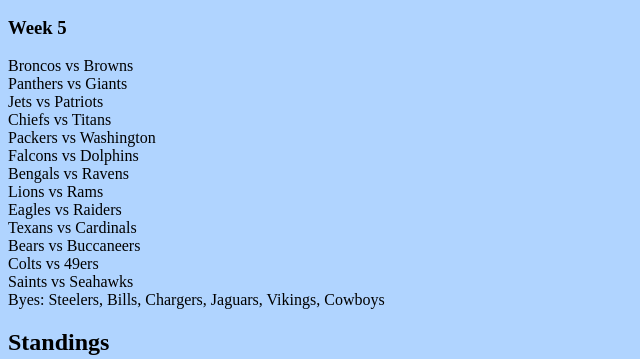
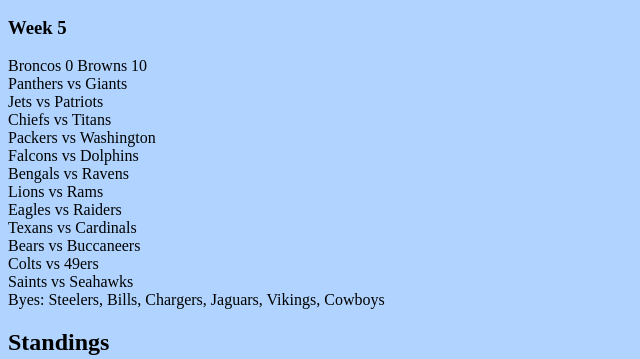
Before and after one commit to moojoohoo/moojoohoo.github.io, a plain HTML site: page index.html in a window 1280 px wide. Shown: the part 231-590 px from the top of the page, 0-640 px from the left. Drawn offline with Linux system fonts and the light colour scheme.

Commit message:
Update index.html

```diff
--- a/index.html
+++ b/index.html
@@ -25,7 +25,7 @@
 <h2 id="Scores_and_Results">Scores and Results</h2>
 <h3>Week 5</h3>
 <p>
-Broncos vs Browns<br>
+Broncos 0 Browns 10<br>
 Panthers vs Giants<br>
 Jets vs Patriots<br>
 Chiefs vs Titans<br>
```
